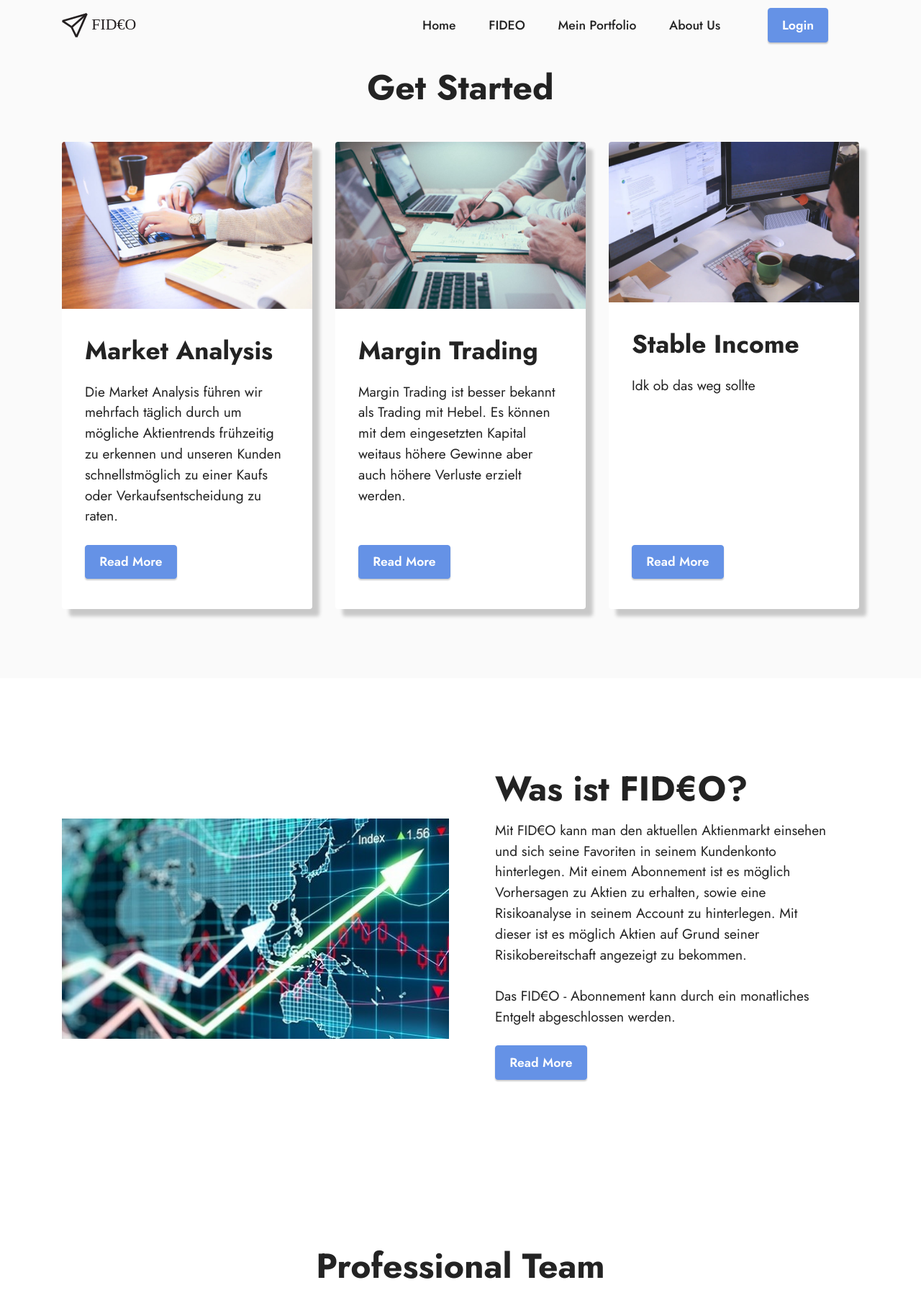
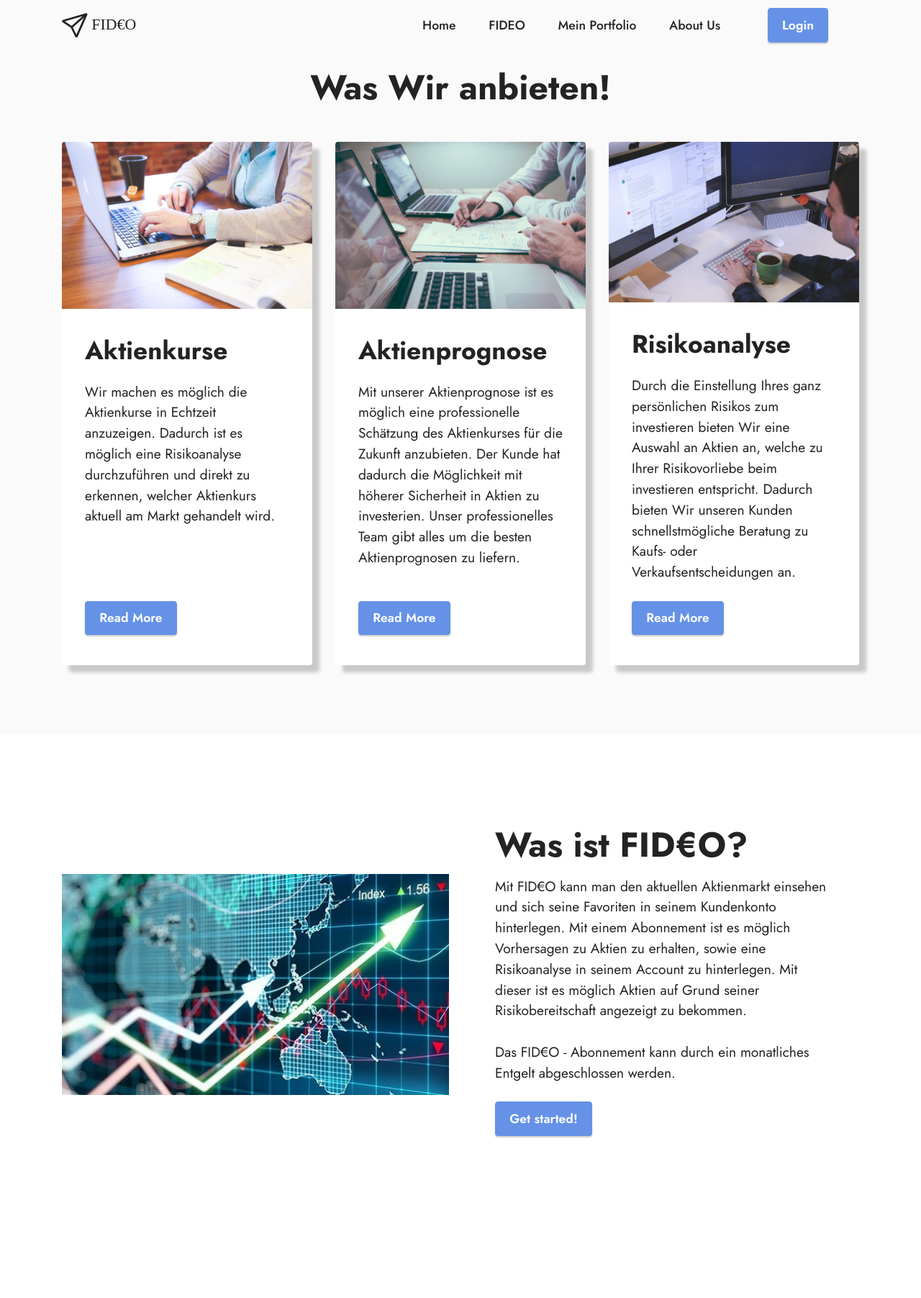
Before and after one commit to LWaetzig/Fallstudie, a Django app: page / in a window 1280 px wide. Shown: the top 1803 px of the page at 72% size. Run offline with Django 4.2, Linux system fonts and the light colour scheme; some libraries are stand-ins or nearby versions; some web fonts are replaced.

Commit message:
fill content

```diff
--- a/fideo/templates/index.html
+++ b/fideo/templates/index.html
@@ -68,7 +68,7 @@
     <div class="container">
       <div class="scnt-heading">
         <h4 class="align-center mb-5 display-2">
-          <strong>Get Started</strong>
+          <strong>Was Wir anbieten!</strong>
         </h4>
       </div>
       <div class="row mt-4">
@@ -79,11 +79,11 @@
             </div>
             <div class="item-content">
               <h5 class="display-5">
-                <strong>Market Analysis</strong>
+                <strong>Aktienkurse</strong>
               </h5>
               <p class="mt-3 display-7">
-                Die Market Analysis führen wir mehrfach täglich durch um mögliche Aktientrends frühzeitig zu erkennen
-                und unseren Kunden schnellstmöglich zu einer Kaufs oder Verkaufsentscheidung zu raten.
+                Wir machen es möglich die Aktienkurse in Echtzeit anzuzeigen. Dadurch ist es möglich eine Risikoanalyse durchzuführen und direkt zu erkennen, welcher Aktienkurs aktuell am Markt gehandelt wird.
+
               </p>
             </div>
             <div class="mbr-section-btn item-footer mt-2">
@@ -98,11 +98,11 @@
             </div>
             <div class="item-content">
               <h5 class="display-5">
-                <strong>Margin Trading</strong>
+                <strong>Aktienprognose</strong>
               </h5>
               <p class="mt-3 display-7">
-                Margin Trading ist besser bekannt als Trading mit Hebel. Es können mit dem eingesetzten Kapital weitaus
-                höhere Gewinne aber auch höhere Verluste erzielt werden.
+                Mit unserer Aktienprognose ist es möglich eine professionelle Schätzung des Aktienkurses für die Zukunft anzubieten.
+                Der Kunde hat dadurch die Möglichkeit mit höherer Sicherheit in Aktien zu investerien. Unser professionelles Team gibt alles um die besten Aktienprognosen zu liefern.
               </p>
             </div>
             <div class="mbr-section-btn item-footer mt-2">
@@ -117,10 +117,11 @@
             </div>
             <div class="item-content">
               <h5 class="display-5">
-                <strong>Stable Income</strong>
+                <strong>Risikoanalyse</strong>
               </h5>
               <p class="mt-3 display-7">
-                Idk ob das weg sollte
+                Durch die Einstellung Ihres ganz persönlichen Risikos zum investieren bieten Wir eine Auswahl an Aktien an, welche zu Ihrer Risikovorliebe beim investieren entspricht.
+                Dadurch bieten Wir unseren Kunden schnellstmögliche Beratung zu Kaufs- oder Verkaufsentscheidungen an.
               </p>
             </div>
             <div class="mbr-section-btn item-footer mt-2">
@@ -154,7 +155,7 @@
               <br />
             </p>
             <div class="mbr-section-btn mt-3">
-              <a class="btn btn-primary display-4" href="#pricing">Read More</a>
+              <a class="btn btn-primary display-4" href="#pricing">Get started!</a>
             </div>
           </div>
         </div>
@@ -177,14 +178,14 @@
             </div>
             <div class="content-wrap">
               <h5 class="align-center m-0 display-5">
-                <strong>Adrian Setz</strong>
+                <strong>Adrian <br>Setz</strong>
               </h5>
               <h6 class="align-center mb-3 display-4">
                 <strong>Chief Executive Officer (CEO)</strong>
               </h6>
               <p class="align-center display-7">
                 Adrian ist der Chef unseres jungen Startups. Er triff die wichtigen Entscheidungen für uns und hält
-                somit auch den Kopf für und hin.
+                somit auch den Kopf für unser Team hin. Wenn jemand mit unserem Unternehmen ein Problem hat - dann ist garantiert Adrian schuld.
               </p>
             </div>
           </div>
@@ -196,15 +197,14 @@
             </div>
             <div class="content-wrap">
               <h5 class="align-center m-0 display-5">
-                <strong>Lars Kurschilgen</strong>
+                <strong>Lars <br> Kurschilgen</strong>
               </h5>
               <h6 class="align-center mb-3 display-4">
                 <strong>Chief Financial Officer (CFO)</strong>
               </h6>
               <p class="align-center display-7">
-                Lars kümmert sich gerne ums Geld. Egal ob die Finanzen der Firma oder die der Anleger, er kümmert sich
-                darum, die wichtigen Infos der Aktienkurse zu beschaffen um das meiste aus dem Kapital zu holen. Wenn
-                Lucas mal wieder die neueste Hardware in unseren Servern haben will, muss er erstmal an Lars vorbei.
+                Lars kümmert sich gerne ums Geld. Egal ob die Finanzen der Firma oder der Anleger, Lars schaut immer, dass Wir am Ende Gewinn machen.
+                Wenn Lucas die neueste Hardware für die Server haben will, muss er erstmal an Lars vorbei.
               </p>
             </div>
           </div>
@@ -216,14 +216,14 @@
             </div>
             <div class="content-wrap">
               <h5 class="align-center m-0 display-5">
-                <strong>Lucas Wätzig</strong>
+                <strong>Lucas<br> Wätzig</strong>
               </h5>
               <h6 class="align-center mb-3 display-4">
                 <strong>Chief Operating Officer (COO)</strong>
               </h6>
               <p class="align-center display-7">
-                Lucas ist unser Programmierass. Wenn etwas nicht läuft beschweren sich alle bei ihm und er macht die
-                nächste Nacht durch um alles wieder auf den neusten Stand zu bringen.
+                Lucas ist unser Programmier-ass. Wenn etwas nicht läuft beschweren, sich alle bei ihm und er macht die
+                nächste Nacht durch um alles wieder auf den neusten Stand zu bringen. Er ist professineller Informatiker und kümmert sich um alles.
               </p>
             </div>
           </div>
@@ -236,14 +236,14 @@
             </div>
             <div class="content-wrap">
               <h5 class="align-center m-0 display-5">
-                <strong>Nicho Link</strong>
+                <strong> Nicholas  <br> Link</strong>
               </h5>
               <h6 class="align-center mb-3 display-4">
                 <strong>Chief Techonology Officer (CTO)</strong>
               </h6>
               <p class="align-center display-7">
-                Nicho steht Lucas zur Seite. Sollte die Technik streiken ist er stets zur Stelle um mit Lucas eine
-                Lösung zu finden.
+                Nicho steht Lucas immer zur Seite. Sollte die Technik streiken ist er stets zur Stelle um mit Lucas eine
+                Lösung zu finden. Auch er arbeitet gerne mal bis in die Abend-stunden um Unterstützung zu leisten. Sein Interesse für technik ist sehr groß.
               </p>
             </div>
           </div>
@@ -256,14 +256,13 @@
             </div>
             <div class="content-wrap">
               <h5 class="align-center m-0 display-5">
-                <strong>Alex Paul</strong>
+                <strong>Alexander Paul</strong>
               </h5>
               <h6 class="align-center mb-3 display-4">
-                <strong>Chief Content Officer (CCO)</strong>
+                <strong>Chief Content Officer <br> (CCO)</strong>
               </h6>
               <p class="align-center display-7">
-                Alex kümmert sich um die Unternehmenskommunikation. Er holt sich die Infos die er braucht um
-                Präsentationen für Adrian vorzubereiten oder überlegt sich wie wir die Website schöner gestalten können.
+                Alex kümmert sich um die Unternehmens - Kommunikation. Dabei lässt er das Unternehmen immer gut dastehen. Außerdem ist er der Verantwortliche für den Inhalt der Website und bereitet Unternehmens-präsentationen vor.
               </p>
             </div>
           </div>
@@ -276,14 +275,15 @@
             </div>
             <div class="content-wrap">
               <h5 class="align-center m-0 display-5">
-                <strong>Jan Wolter</strong>
+                <strong>Jan <br>Wolter</strong>
               </h5>
               <h6 class="align-center mb-3 display-4">
                 <strong>Chief Knowledge Officer (CKO)</strong>
               </h6>
               <p class="align-center display-7">
-                Jan ist stets bemüht all unser Wissen zusammenzutragen um neue Mitarbeiter einarbeiten zu können oder
-                für einen Krankheitsfall gerüstet zu sein und einspringen zu können.
+                Jan ist stets bemüht all unser Wissen zusammenzutragen, um neue Mitarbeiter einarbeiten zu können.
+                Er verwaltet unser Wissen und ist damit das Gehirn des Unternehmens.
+                Hat jemand Fragen kann er sich immer an ihn wenden.
               </p>
             </div>
           </div>
@@ -325,9 +325,8 @@
             <div class="plan-body">
               <div class="plan-list mb-4">
                 <ul class="list-group list-group-flush display-7">
-                  <li class="list-group-item">Market Analysis</li>
-                  <li class="list-group-item">Margin Trading</li>
-                  <li class="list-group-item">Stable Income</li>
+                  <li class="list-group-item">Aktienprognose</li>
+                  <li class="list-group-item">Risikoanalyse</li>
                 </ul>
               </div>
               <div class="plan-footer text-center">
@@ -354,9 +353,8 @@
             <div class="plan-body">
               <div class="plan-list mb-4">
                 <ul class="list-group list-group-flush display-7">
-                  <li class="list-group-item">Market Analysis</li>
-                  <li class="list-group-item">Margin Trading</li>
-                  <li class="list-group-item">Stable Income</li>
+                  <li class="list-group-item">Aktienprognose</li>
+                  <li class="list-group-item">Risikoanalyse</li>
                 </ul>
               </div>
               <div class="plan-footer text-center">
@@ -383,9 +381,8 @@
             <div class="plan-body">
               <div class="plan-list mb-4">
                 <ul class="list-group list-group-flush display-7">
-                  <li class="list-group-item">Market Analysis</li>
-                  <li class="list-group-item">Margin Trading</li>
-                  <li class="list-group-item">Stable Income</li>
+                  <li class="list-group-item">Aktienprognose</li>
+                  <li class="list-group-item">Risikoanalyse</li>
                 </ul>
               </div>
               <div class="plan-footer text-center">
@@ -412,9 +409,9 @@
             <div class="plan-body">
               <div class="plan-list mb-4">
                 <ul class="list-group list-group-flush display-7">
-                  <li class="list-group-item">Market Analysis</li>
-                  <li class="list-group-item">Margin Trading</li>
-                  <li class="list-group-item">Stable Income</li>
+                  <li class="list-group-item">Aktienprognose</li>
+                  <li class="list-group-item">Risikoanalyse</li>
+
                 </ul>
               </div>
               <div class="plan-footer text-center">
@@ -422,6 +419,25 @@
               </div>
             </div>
           </div>
+        </div>
+      </div>
+    </div>
+  </section>
+
+  <section class="content10 cid-sFAZRnJnnI">
+    <div class="container">
+      <div class="row justify-content-center">
+        <div class="col-12 col-md">
+          <h6 class="mb-4 display-2">
+            <strong>Why clients choose FID€O?</strong>
+          </h6>
+        </div>
+        <div class="col-md-12 col-lg-6">
+          <p class="display-7">
+            Mit FID€O ist es möglich immer die Nummer 1 im Bereich Aktien zu sein, da man die besten Aktienkäufe und -verkäufe tätigen kann.
+            <br /><br />
+            Mit unserer Erfahrung im Bereich Finanzen bieten Wir ein gutes Angebot und stellen unsere Kunden zufrieden.
+          </p>
         </div>
       </div>
     </div>
@@ -435,7 +451,7 @@
             <strong>Follow Us</strong>
           </h2>
           <p class="display-7">
-            Auf den verschiedenen Social Media Platformen zeigen wir gerne wie viel Spaß man bei der Arbeit haben kann.
+            Auf den verschiedenen Social Media Plattformen zeigen wir gerne wie viel Spaß man bei der Arbeit haben kann.
             Folgt uns gerne wenn ihr uns besser kennenlernen wollt.<br>
             Zudem bleiben unsere Follower stets Up-to-Date was die neuesten Features an geht.<br />
           </p>
```
Also changed, not shown: fideo/templates/aboutUs.html (+67 -71 lines).
